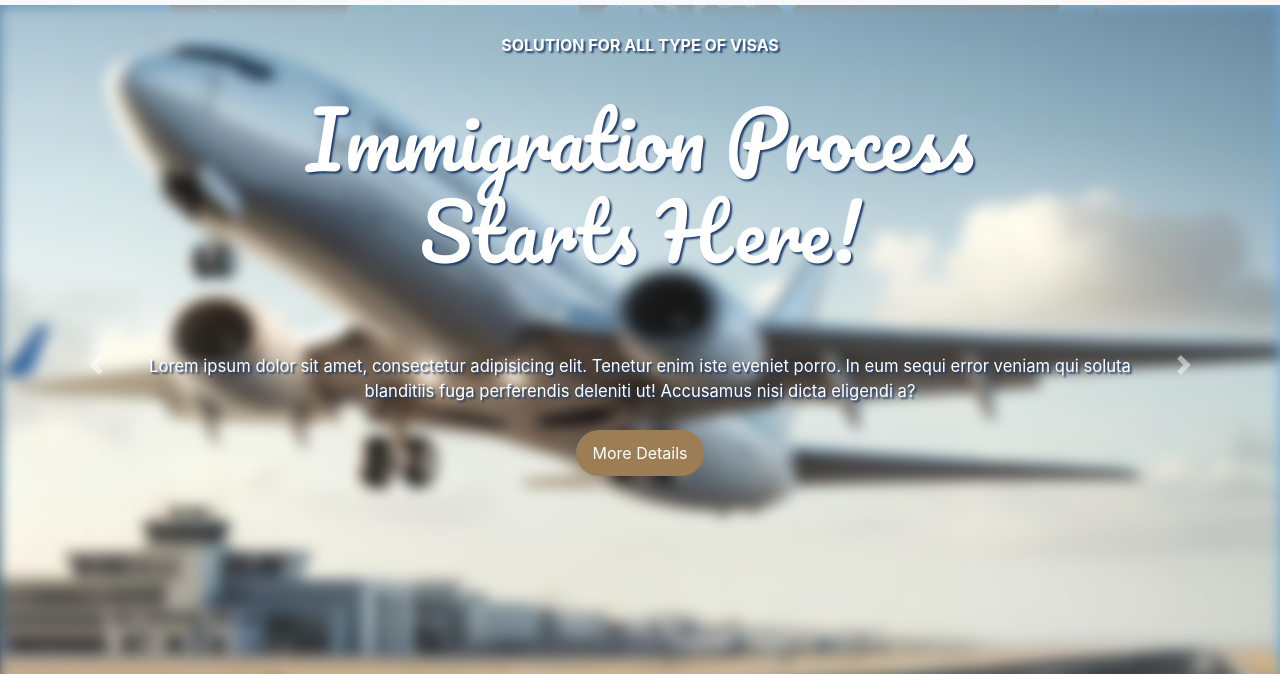
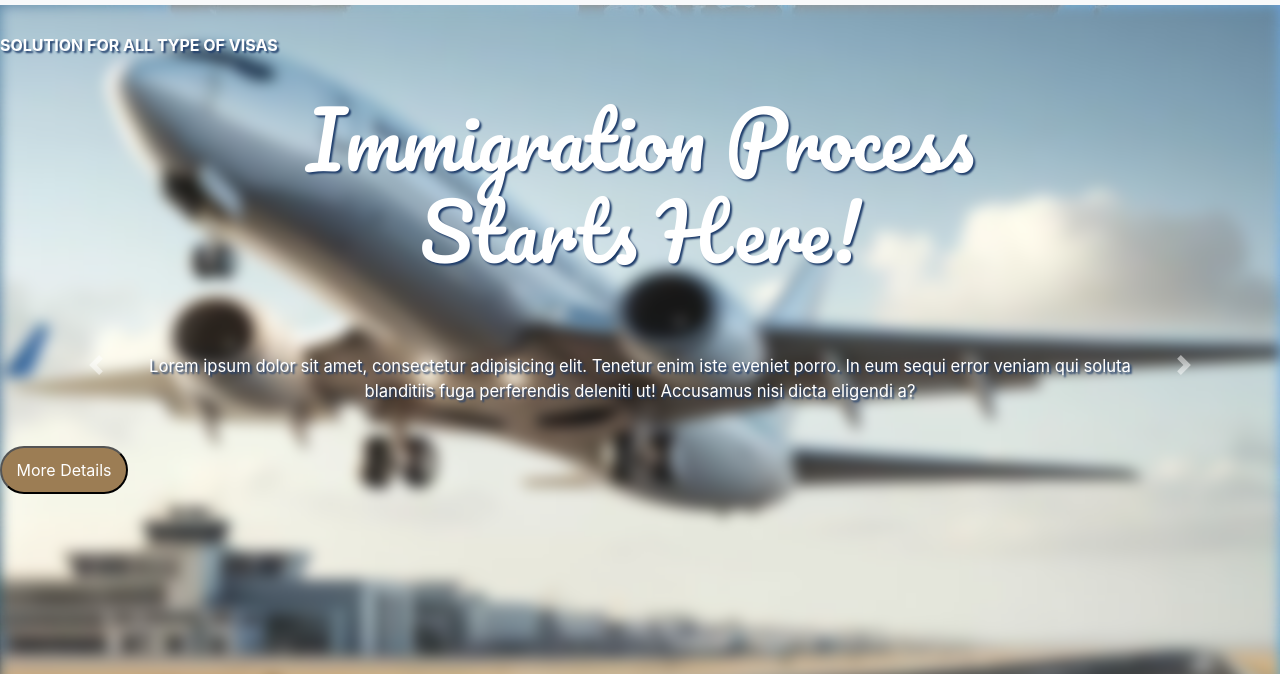
Before and after one commit to maryaahmadii/travel, a plain HTML site: page index.html in a window 1280 px wide. Shown: the part 126-800 px from the top of the page. Drawn offline with nearby package versions, Linux system fonts and the light colour scheme; a web font is replaced by a local one.

Commit message:
second change

```diff
--- a/index.html
+++ b/index.html
@@ -171,7 +171,6 @@
                 data-aos-easing="ease-in-back"
                 data-aos-delay="300"
                 data-aos-offset="0"
-                class="d-flex justify-content-center"
               >
                 SOLUTION FOR ALL TYPE OF VISAS
               </h6>
@@ -188,11 +187,7 @@
                 soluta blanditiis fuga perferendis deleniti ut! Accusamus nisi
                 dicta eligendi a?
               </p>
-              <button
-                data-aos="fade-up"
-                data-aos-duration="3000"
-                class="btn d-flex justify-content-center"
-              >
+              <button data-aos="fade-up" data-aos-duration="3000">
                 More Details
               </button>
             </div>
--- a/style.css
+++ b/style.css
@@ -304,6 +304,7 @@ body {
   font-size: 3vw;
   margin-top: -10% !important;
   font-weight: bold;
+  font-family: var(--font);
   color: var(--blue-dark);
 }
 .experience p {
```
